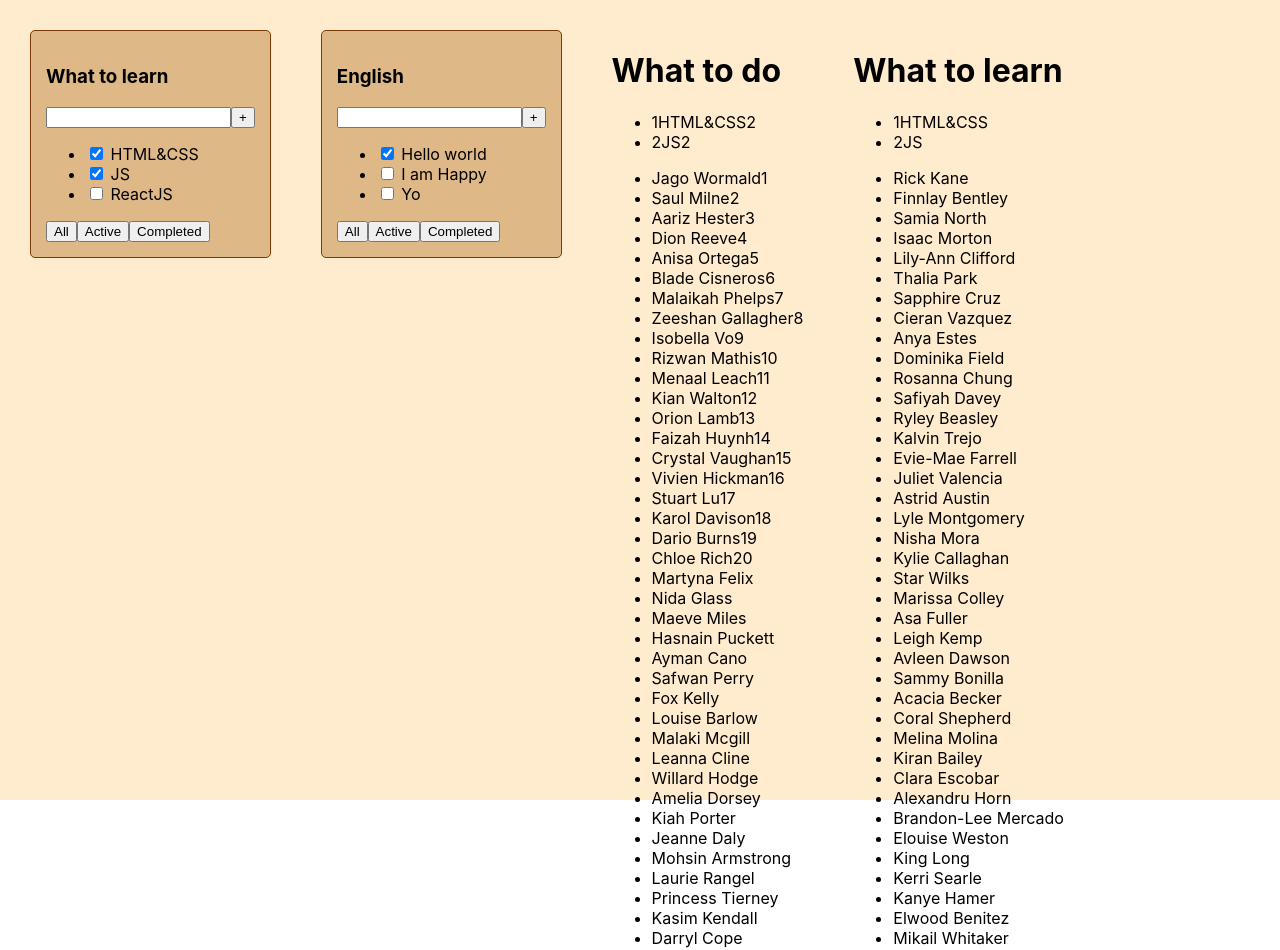
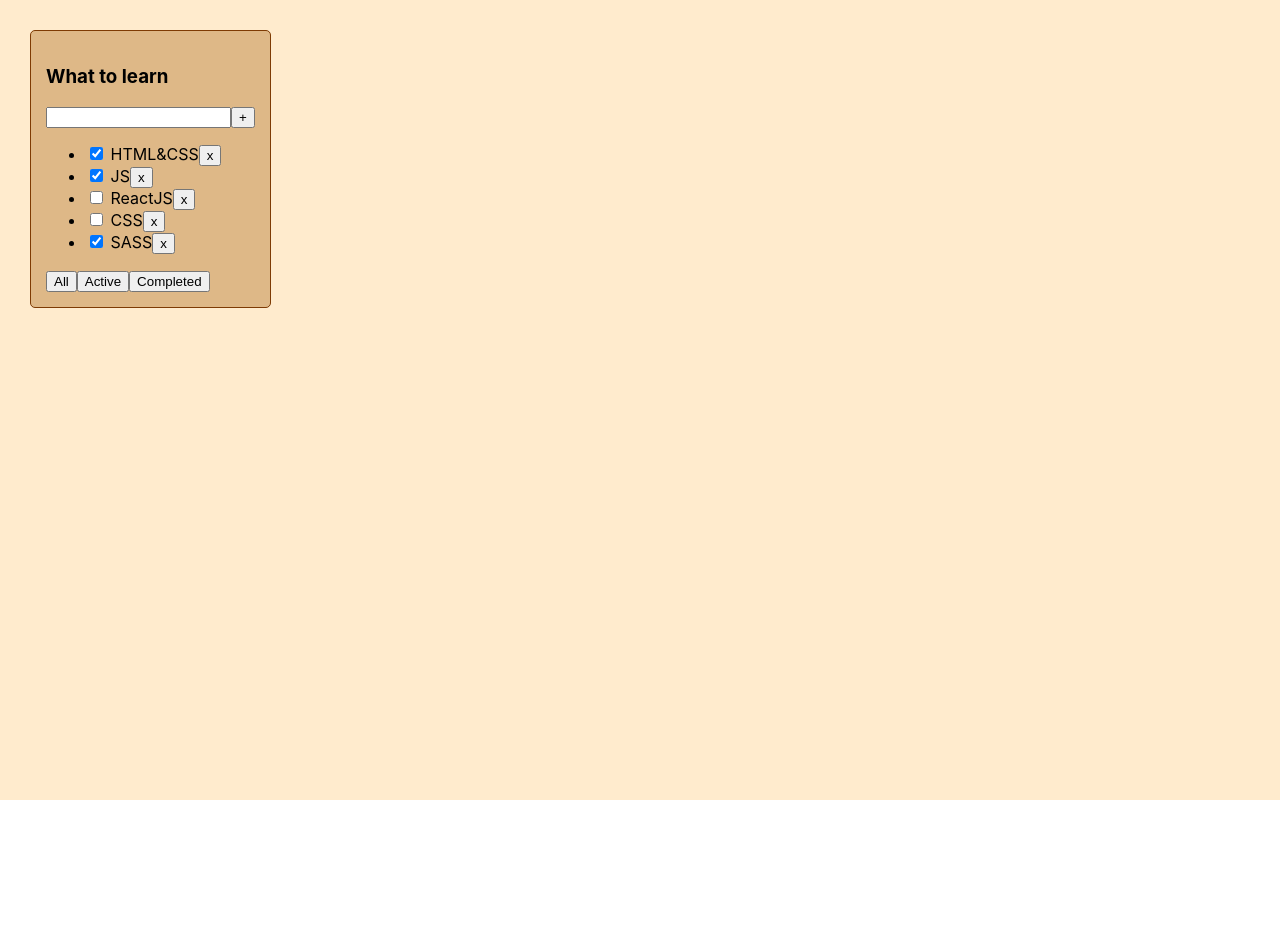
Before and after one commit to PavelNovik/todolist, a React (Create React App) app: page / in a window 1280 px wide. Shown: the top 950 px of the page. After the commit the page ends 800 px from the top, so only its background shows below. Built offline with nearby package versions, Linux system fonts and the light colour scheme.

Commit message:
Start lesson week02

```diff
--- a/src/App.tsx
+++ b/src/App.tsx
@@ -1,7 +1,7 @@
-import React from 'react';
+import React, {useReducer, useState} from 'react';
 import './App.css';
 import {TaskType, Todolist} from "./Todolist";
-import Tasks from "./Tasks";
+// import Tasks from "./Tasks";
 
 
 type TasksType = {
@@ -16,138 +16,195 @@ export type DataType = {
     students: Array<string>
 }
 
+export type FilterType = 'all' | 'active' | 'completed'
+
+
 function App() {
-    const tasks1: Array<TaskType> = [
+    // BLL
+    const todoListTitle: string = "What to learn"
+
+    // useState()
+    // useReducer()
+    // redux
+
+    const [tasks, setTasks] = useState<Array<TaskType>>([
         {id: 1, title: "HTML&CSS", isDone: true},
         {id: 2, title: "JS", isDone: true},
         {id: 3, title: "ReactJS", isDone: false},
         {id: 4, title: "CSS", isDone: false},
         {id: 5, title: "SASS", isDone: true},
-    ];
-    const tasks2: Array<TaskType> = [
-        {id: 6, title: "Hello world", isDone: true},
-        {id: 7, title: "I am Happy", isDone: false},
-        {id: 8, title: "Yo", isDone: false},
-    ];
-    const data1: DataType = {
-        title: "What to do",
-        tasks: [
-            {taskId: 1, title: "HTML&CSS2", isDone: true},
-            {taskId: 2, title: "JS2", isDone: true}
-        ],
-        students: [
-            'Jago Wormald1',
-            'Saul Milne2',
-            'Aariz Hester3',
-            'Dion Reeve4',
-            'Anisa Ortega5',
-            'Blade Cisneros6',
-            'Malaikah Phelps7',
-            'Zeeshan Gallagher8',
-            'Isobella Vo9',
-            'Rizwan Mathis10',
-            'Menaal Leach11',
-            'Kian Walton12',
-            'Orion Lamb13',
-            'Faizah Huynh14',
-            'Crystal Vaughan15',
-            'Vivien Hickman16',
-            'Stuart Lu17',
-            'Karol Davison18',
-            'Dario Burns19',
-            'Chloe Rich20',
-            'Martyna Felix',
-            'Nida Glass',
-            'Maeve Miles',
-            'Hasnain Puckett',
-            'Ayman Cano',
-            'Safwan Perry',
-            'Fox Kelly',
-            'Louise Barlow',
-            'Malaki Mcgill',
-            'Leanna Cline',
-            'Willard Hodge',
-            'Amelia Dorsey',
-            'Kiah Porter',
-            'Jeanne Daly',
-            'Mohsin Armstrong',
-            'Laurie Rangel',
-            'Princess Tierney',
-            'Kasim Kendall',
-            'Darryl Cope',
-            'Elysha Ray',
-            'Liyana Harris',
-            'Kashif Blackburn',
-            'Atif Zimmerman',
-            'Sila Hartley',
-            'Ralphie Hebert',
-        ]
-    };
-    const data2: DataType = {
-        title: "What to learn",
-        tasks: [
-            {taskId: 1, title: "HTML&CSS", isDone: true},
-            {taskId: 2, title: "JS", isDone: true}
-        ],
-        students: [
-            'Rick Kane',
-            'Finnlay Bentley',
-            'Samia North',
-            'Isaac Morton',
-            'Lily-Ann Clifford',
-            'Thalia Park',
-            'Sapphire Cruz',
-            'Cieran Vazquez',
-            'Anya Estes',
-            'Dominika Field',
-            'Rosanna Chung',
-            'Safiyah Davey',
-            'Ryley Beasley',
-            'Kalvin Trejo',
-            'Evie-Mae Farrell',
-            'Juliet Valencia',
-            'Astrid Austin',
-            'Lyle Montgomery',
-            'Nisha Mora',
-            'Kylie Callaghan',
-            'Star Wilks',
-            'Marissa Colley',
-            'Asa Fuller',
-            'Leigh Kemp',
-            'Avleen Dawson',
-            'Sammy Bonilla',
-            'Acacia Becker',
-            'Coral Shepherd',
-            'Melina Molina',
-            'Kiran Bailey',
-            'Clara Escobar',
-            'Alexandru Horn',
-            'Brandon-Lee Mercado',
-            'Elouise Weston',
-            'King Long',
-            'Kerri Searle',
-            'Kanye Hamer',
-            'Elwood Benitez',
-            'Mikail Whitaker',
-            'Bobby Hardy',
-            'Talha Ferry',
-            'Priscilla Landry',
-            'Olivia-Grace Cain',
-            'Kiaan Wallace',
-            'Wesley Padilla90',
-            'Ella-Grace Wooten91',
-            'Kaif Molloy92',
-            'Kamal Broadhurst93',
-            'Bianca Ferrell94',
-            'Micheal Talbot95',
-        ]
-    };
+    ])
+
+
+    const removeTask = (taskId: number) => {
+        const result: Array<TaskType> = tasks.filter(t => t.id !== taskId)
+        setTasks(result)
+    }
+
+    const [filter, setFilter] = useState<FilterType>('all')
+
+    // With function and switch case
+    const getFilteredTasks = (allTasks: Array<TaskType>, filterValue: FilterType): Array<TaskType> => {
+        switch (filterValue) {
+            case "active":
+                return allTasks.filter(t => t.isDone === false)
+            case "completed":
+                return allTasks.filter(t => t.isDone === true)
+            case "all":
+                return allTasks
+        }
+    }
+
+    const filterdTasks: Array<TaskType> = getFilteredTasks(tasks, filter)
+
+
+    // Ternary operator
+    // const getFilTask: Array<TaskType> = filter === "active" ? tasks.filter(t => t.isDone === false) : filter === "completed" ? tasks.filter(t => t.isDone === true) : tasks
+
+    // With if else operator
+
+    // let filteredTask: Array<TaskType> = tasks
+    // if (filter === 'active') {
+    //     filteredTask = tasks.filter(t => t.isDone === false)
+    // }
+    // if (filter === 'completed') {
+    //     filteredTask = tasks.filter(t => t.isDone === true)
+    // }
+    const filterTask = (value: FilterType) => {
+        setFilter(value)
+    }
+
+    // const tasks1: Array<TaskType> = [
+    //     {id: 1, title: "HTML&CSS", isDone: true},
+    //     {id: 2, title: "JS", isDone: true},
+    //     {id: 3, title: "ReactJS", isDone: false},
+    //     {id: 4, title: "CSS", isDone: false},
+    //     {id: 5, title: "SASS", isDone: true},
+    // ];
+    // const tasks2: Array<TaskType> = [
+    //     {id: 6, title: "Hello world", isDone: true},
+    //     {id: 7, title: "I am Happy", isDone: false},
+    //     {id: 8, title: "Yo", isDone: false},
+    // ];
+    // const data1: DataType = {
+    //     title: "What to do",
+    //     tasks: [
+    //         {taskId: 1, title: "HTML&CSS2", isDone: true},
+    //         {taskId: 2, title: "JS2", isDone: true}
+    //     ],
+    //     students: [
+    //         'Jago Wormald1',
+    //         'Saul Milne2',
+    //         'Aariz Hester3',
+    //         'Dion Reeve4',
+    //         'Anisa Ortega5',
+    //         'Blade Cisneros6',
+    //         'Malaikah Phelps7',
+    //         'Zeeshan Gallagher8',
+    //         'Isobella Vo9',
+    //         'Rizwan Mathis10',
+    //         'Menaal Leach11',
+    //         'Kian Walton12',
+    //         'Orion Lamb13',
+    //         'Faizah Huynh14',
+    //         'Crystal Vaughan15',
+    //         'Vivien Hickman16',
+    //         'Stuart Lu17',
+    //         'Karol Davison18',
+    //         'Dario Burns19',
+    //         'Chloe Rich20',
+    //         'Martyna Felix',
+    //         'Nida Glass',
+    //         'Maeve Miles',
+    //         'Hasnain Puckett',
+    //         'Ayman Cano',
+    //         'Safwan Perry',
+    //         'Fox Kelly',
+    //         'Louise Barlow',
+    //         'Malaki Mcgill',
+    //         'Leanna Cline',
+    //         'Willard Hodge',
+    //         'Amelia Dorsey',
+    //         'Kiah Porter',
+    //         'Jeanne Daly',
+    //         'Mohsin Armstrong',
+    //         'Laurie Rangel',
+    //         'Princess Tierney',
+    //         'Kasim Kendall',
+    //         'Darryl Cope',
+    //         'Elysha Ray',
+    //         'Liyana Harris',
+    //         'Kashif Blackburn',
+    //         'Atif Zimmerman',
+    //         'Sila Hartley',
+    //         'Ralphie Hebert',
+    //     ]
+    // };
+    // const data2: DataType = {
+    //     title: "What to learn",
+    //     tasks: [
+    //         {taskId: 1, title: "HTML&CSS", isDone: true},
+    //         {taskId: 2, title: "JS", isDone: true}
+    //     ],
+    //     students: [
+    //         'Rick Kane',
+    //         'Finnlay Bentley',
+    //         'Samia North',
+    //         'Isaac Morton',
+    //         'Lily-Ann Clifford',
+    //         'Thalia Park',
+    //         'Sapphire Cruz',
+    //         'Cieran Vazquez',
+    //         'Anya Estes',
+    //         'Dominika Field',
+    //         'Rosanna Chung',
+    //         'Safiyah Davey',
+    //         'Ryley Beasley',
+    //         'Kalvin Trejo',
+    //         'Evie-Mae Farrell',
+    //         'Juliet Valencia',
+    //         'Astrid Austin',
+    //         'Lyle Montgomery',
+    //         'Nisha Mora',
+    //         'Kylie Callaghan',
+    //         'Star Wilks',
+    //         'Marissa Colley',
+    //         'Asa Fuller',
+    //         'Leigh Kemp',
+    //         'Avleen Dawson',
+    //         'Sammy Bonilla',
+    //         'Acacia Becker',
+    //         'Coral Shepherd',
+    //         'Melina Molina',
+    //         'Kiran Bailey',
+    //         'Clara Escobar',
+    //         'Alexandru Horn',
+    //         'Brandon-Lee Mercado',
+    //         'Elouise Weston',
+    //         'King Long',
+    //         'Kerri Searle',
+    //         'Kanye Hamer',
+    //         'Elwood Benitez',
+    //         'Mikail Whitaker',
+    //         'Bobby Hardy',
+    //         'Talha Ferry',
+    //         'Priscilla Landry',
+    //         'Olivia-Grace Cain',
+    //         'Kiaan Wallace',
+    //         'Wesley Padilla90',
+    //         'Ella-Grace Wooten91',
+    //         'Kaif Molloy92',
+    //         'Kamal Broadhurst93',
+    //         'Bianca Ferrell94',
+    //         'Micheal Talbot95',
+    //     ]
+    // };
     return (
         <div className="App">
-            <Todolist title={"What to learn"} tasks={tasks1}/>
-            <Todolist title={"English"} tasks={tasks2}/>
-            <Tasks data={data1}/>
-            <Tasks data={data2}/>
+            <Todolist title={todoListTitle} tasks={filterdTasks} removeTask={removeTask} filterTask={filterTask}/>
+            {/*<Todolist title={"English"} tasks={tasks2}/>*/}
+            {/*<Tasks data={data1}/>*/}
+            {/*<Tasks data={data2}/>*/}
 
         </div>
     );
--- a/src/Todolist.tsx
+++ b/src/Todolist.tsx
@@ -1,4 +1,5 @@
 import React, {FC} from "react";
+import {FilterType} from "./App";
 
 export type TaskType = {
     id: number
@@ -9,10 +10,24 @@ export type TaskType = {
 type TodolistPropsType = {
     title: string
     tasks: Array<TaskType>
+    removeTask: (taskId: number) => void
+    filterTask: (value: FilterType) => void
 }
 
-export const Todolist: FC<TodolistPropsType> = ({title, tasks}) => {
+export const Todolist: FC<TodolistPropsType> = ({title, tasks, removeTask, filterTask}) => {
     // const {title: myTitle, tasks} = props
+
+    const listItems: Array<JSX.Element> = tasks.map((t) => {
+        // debugger
+        return (<li key={t.id}><input type="checkbox" checked={t.isDone}/> <span>{t.title}</span>
+                <button onClick={() => removeTask(t.id)}>x</button>
+            </li>
+        )
+    })
+
+    const tasksList: JSX.Element = !tasks.length ? (<span>Your tasks list is empty</span>) : (<ul>
+        {listItems}
+    </ul>)
     return (
         <div className={"todolist"}>
             <h3>{title}</h3>
@@ -20,15 +35,17 @@ export const Todolist: FC<TodolistPropsType> = ({title, tasks}) => {
                 <input/>
                 <button>+</button>
             </div>
-            <ul>
-                <li><input type="checkbox" checked={tasks[0].isDone}/> <span>{tasks[0].title}</span></li>
-                <li><input type="checkbox" checked={tasks[1].isDone}/> <span>{tasks[1].title}</span></li>
-                <li><input type="checkbox" checked={tasks[2].isDone}/> <span>{tasks[2].title}</span></li>
-            </ul>
+            {tasksList}
+            {/*<ul>*/}
+            {/*    {tasks.map((t, i) => {*/}
+            {/*        return (<li key={i}><input type="checkbox" checked={t.isDone}/> <span>{t.title}</span><button>x</button></li>*/}
+            {/*        )*/}
+            {/*    })}*/}
+            {/*</ul>*/}
             <div>
-                <button>All</button>
-                <button>Active</button>
-                <button>Completed</button>
+                <button onClick={() => filterTask('all')}>All</button>
+                <button onClick={() => filterTask('active')}>Active</button>
+                <button onClick={() => filterTask('completed')}>Completed</button>
             </div>
         </div>
     )
```
